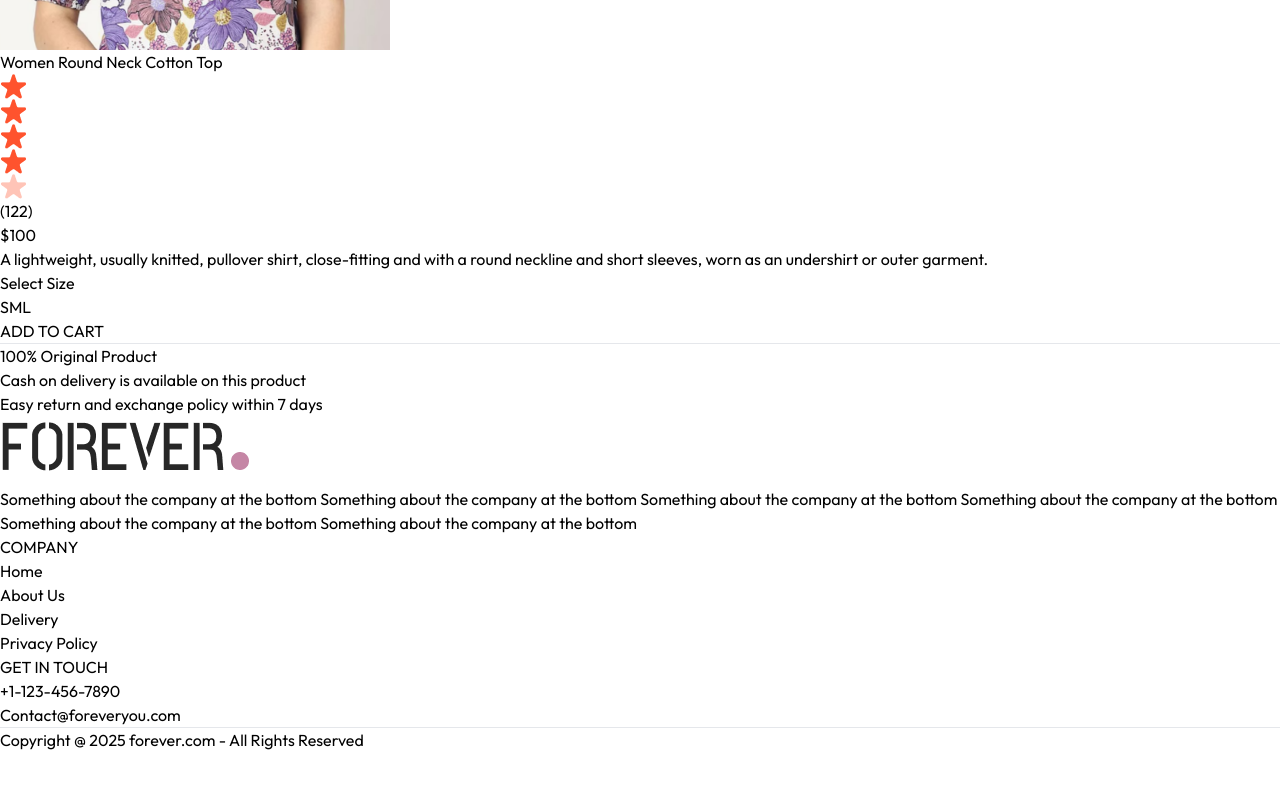
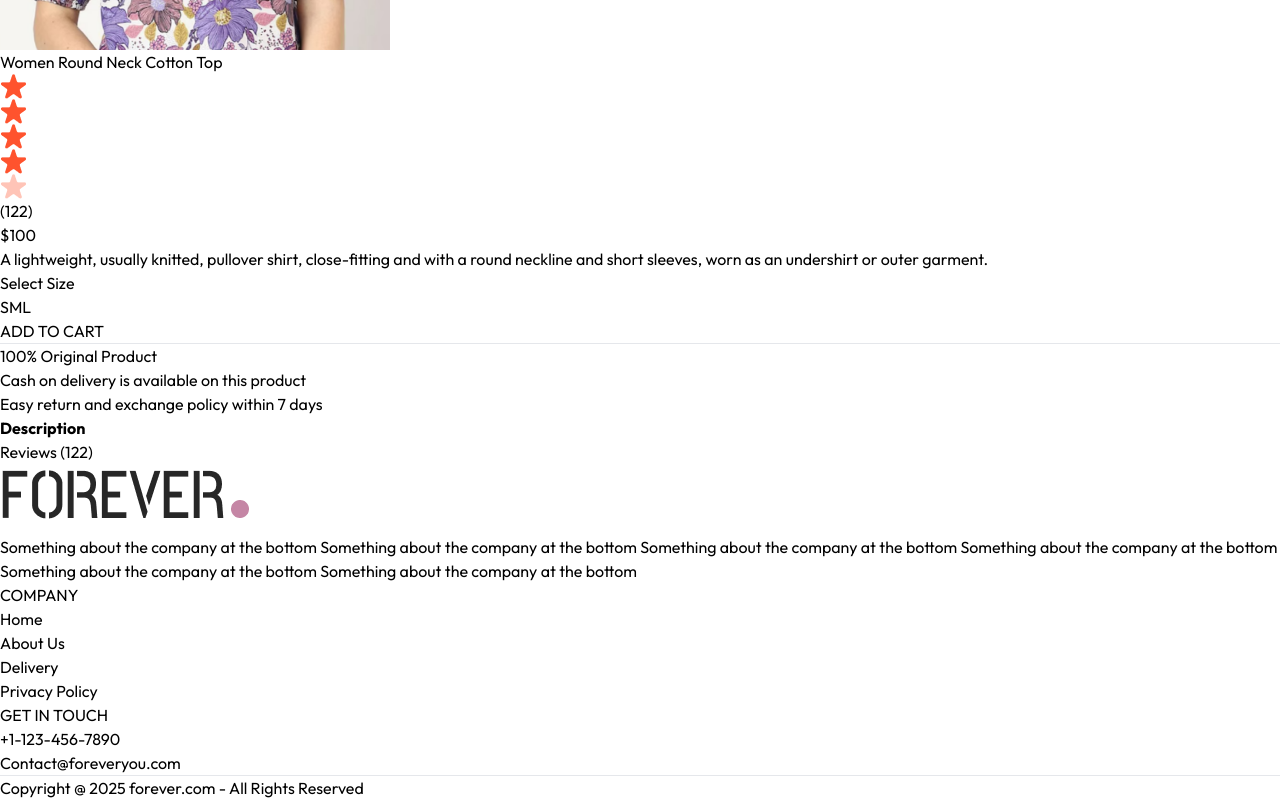
Before and after one commit to Andrew-Projects-1/E-Commerce, a React (Vite) app in the folder frontend/: page /product/aaaaa in a window 1280 px wide. Shown: the part 1372-2172 px from the top of the page. Before the commit the page ends 2124 px from the top, so only its background shows below. Built offline with nearby package versions, Linux system fonts and the light colour scheme.

Commit message:
Added product description and reviews frontend

```diff
--- a/frontend/src/pages/Product.jsx
+++ b/frontend/src/pages/Product.jsx
@@ -78,6 +78,14 @@ const Product = () => {
         </div>
       </div>
 
+      {/* Description and Review Section */}
+      <div className='mt-20'>
+        <div className='flex'>
+          <b className='border px-5 py-3 text-sm'>Description</b>
+          <p className='border px-5 py-3 text-sm'>Reviews (122)</p>
+        </div>
+      </div>
+
     </div>
   ) : <div className='opacity-0'></div>
 }
```
